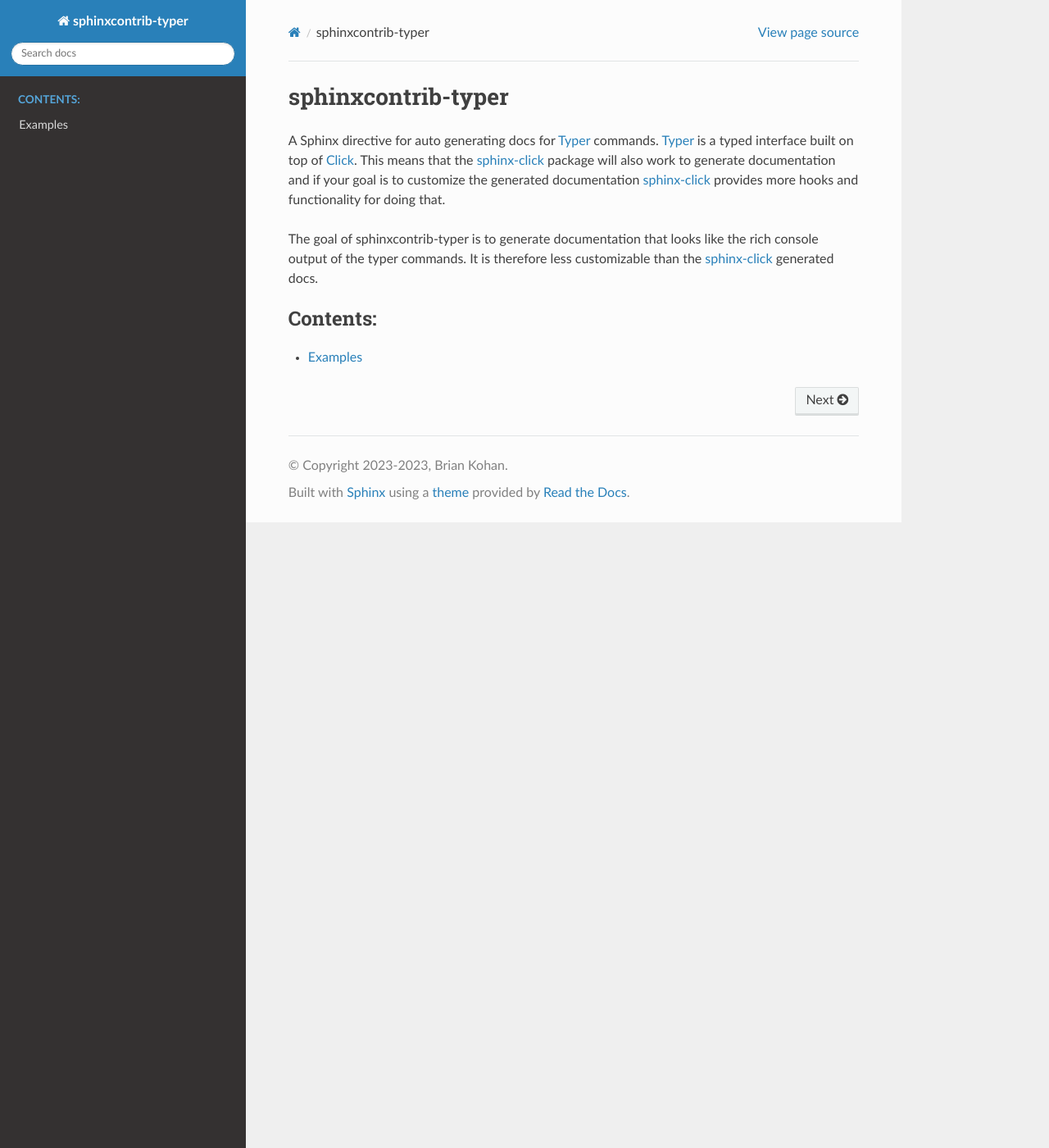
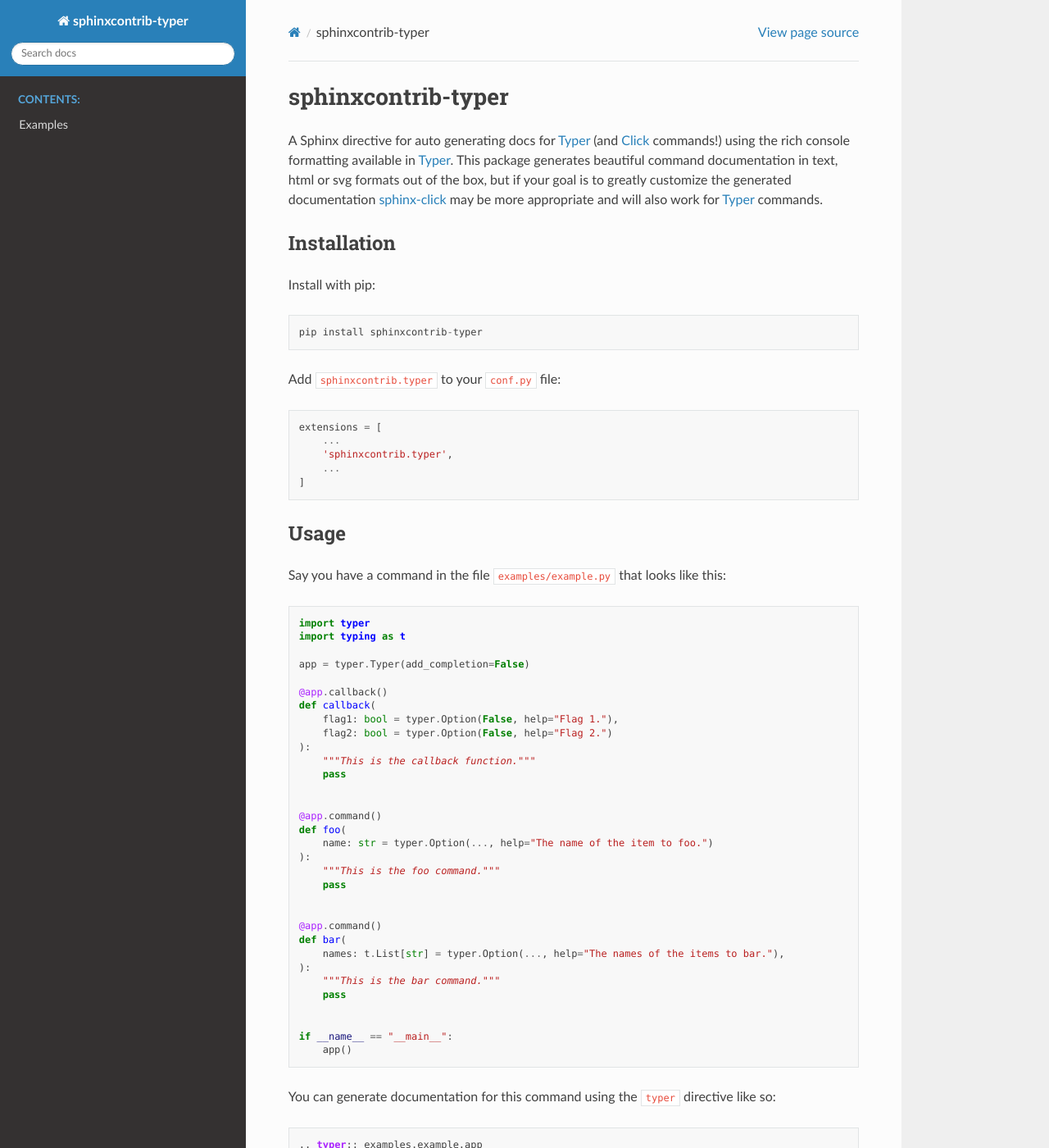
Before and after one commit to sphinx-contrib/typer, a Sphinx documentation site: the page built from doc/source/index.rst, in a window 1280 px wide and 1400 px high. Shown: the whole window at 82% size. Built offline with Sphinx 7.4.7 and the Read the Docs theme 2.0.0, drawn with Linux system fonts in a browser that asks for light colours; the version number is read from the project's files by our own code; some of the changed text lies outside the part shown.

Commit message:
update readme and index

```diff
--- a/doc/source/index.rst
+++ b/doc/source/index.rst
@@ -6,16 +6,75 @@
 .. _Click: https://click.palletsprojects.com/
 .. _sphinx-click: https://sphinx-click.readthedocs.io/en/latest/
 
-A Sphinx directive for auto generating docs for Typer_ commands. Typer_ is a
-typed interface built on top of Click_. This means that the sphinx-click_
-package will also work to generate documentation and if your goal is to
-customize the generated documentation sphinx-click_ provides more hooks and
-functionality for doing that.
+A Sphinx directive for auto generating docs for Typer_ (and Click_ commands!)
+using the rich console formatting available in Typer_. This package generates
+beautiful command documentation in text, html or svg formats out of the box,
+but if your goal is to greatly customize the generated documentation
+sphinx-click_ may be more appropriate and will also work for Typer_ commands.
 
-The goal of sphinxcontrib-typer is to generate documentation that looks like
-the rich console output of the typer commands. It is therefore less
-customizable than the sphinx-click_ generated docs.
+Installation
+============
 
+Install with pip::
+
+    pip install sphinxcontrib-typer
+
+Add ``sphinxcontrib.typer`` to your ``conf.py`` file::
+
+    extensions = [
+        ...
+        'sphinxcontrib.typer',
+        ...
+    ]
+
+Usage
+=====
+
+Say you have a command in the file ``examples/example.py`` that looks like
+this:
+
+.. literalinclude:: ../examples/example.py
+   :language: python
+
+You can generate documentation for this command using the ``typer`` directive
+like so:
+
+.. code-block:: rst
+
+    .. typer:: examples.example.app
+        :prog: example1
+        :width: 70
+        :preferred: html
+
+
+This would generate html that looks like this:
+
+.. typer:: examples.example.app
+   :prog: example
+   :width: 70
+   :preferred: html
+
+
+You could change ``:preferred:`` to svg, to generate svg instead:
+
+.. typer:: examples.example.app
+   :prog: example
+   :preferred: svg
+
+|
+
+Or to text:
+
+.. typer:: examples.example.app
+   :prog: example
+   :preferred: text
+   :width: 93
+
+
+The ``typer`` directive has options for generating docs for all subcommands as well
+and optionally generating independent sections for each. There are also mechanisms
+for passing options to the underlying console and svg generation functions. See the
+official documentation for more information.
 
 .. toctree::
    :maxdepth: 2
```
Also changed, not shown: README.rst (+229 -7 lines), doc/source/examples.rst (+5 -5 lines), doc/examples/example.py (renamed from doc/examples/example1.py).
